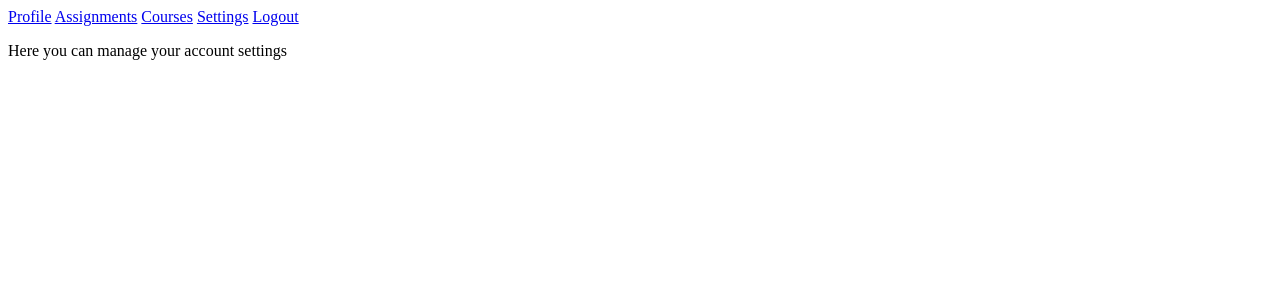
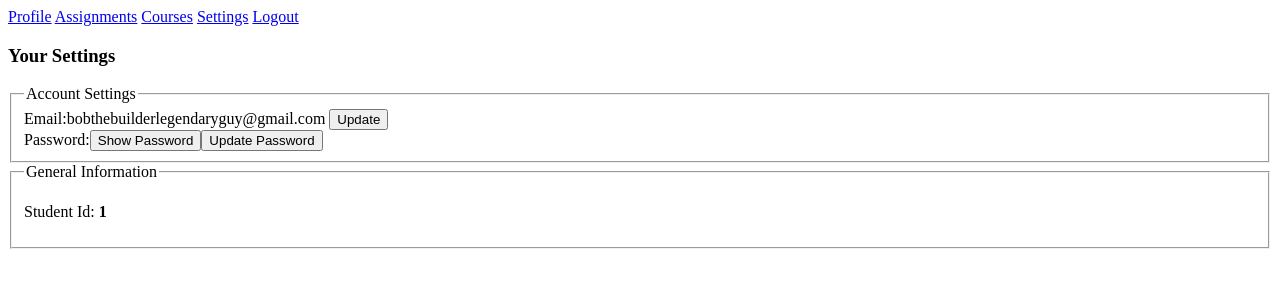
Before and after one commit to Abip-82/Can-You-Find-The-Bugs, a Flask app: page /settings in a window 1280 px wide. Shown: the top 300 px of the page. Run offline with Flask 3, Linux system fonts and the light colour scheme; the visitor is signed in with stand-in values (Sample User, id 1).

Commit message:
made account settings

```diff
--- a/templates/courses.html
+++ b/templates/courses.html
@@ -25,7 +25,7 @@
     <div>
         <b>Programming</b>
         <b>Description:</b>
-        <p>Just write code man</p>
+        <p>Just write code man.</p>
     </div>
 </div>
 
--- a/templates/settings.html
+++ b/templates/settings.html
@@ -4,6 +4,22 @@
 
 {%block content%}
 
-<p> Here you can manage your account settings</p>
+<h3>Your Settings</h3>
+<div>
+    <div>
+        <fieldset>
+            <legend>Account Settings</legend>
+            Email:bobthebuilderlegendaryguy@gmail.com
+            <button onclick="alert('Nice try. But no.')">Update</button><br>
+            Password:<button onclick="alert('67 bro 67')">Show Password</button><button onclick="alert('lol no')">Update Password</button>
+        </fieldset>
+    </div>
+    <div>
+        <fieldset>
+            <legend>General Information</legend>
+            <p>Student Id: <b>1</b></p>
+        </fieldset>
+    </div>
+</div>
 
 {%endblock%}
```
